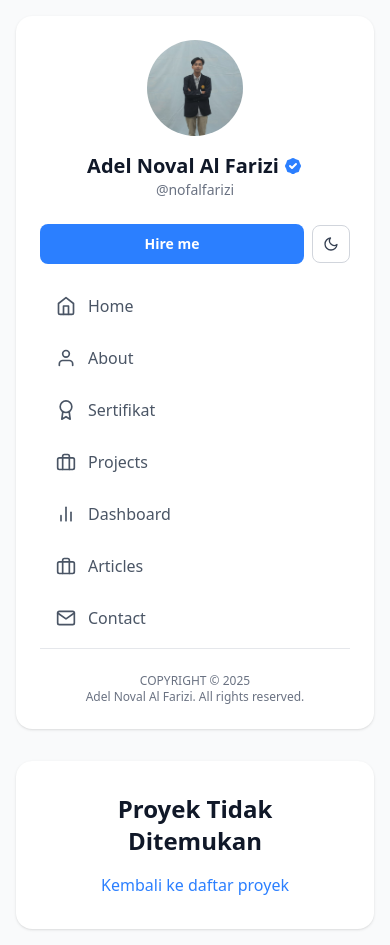
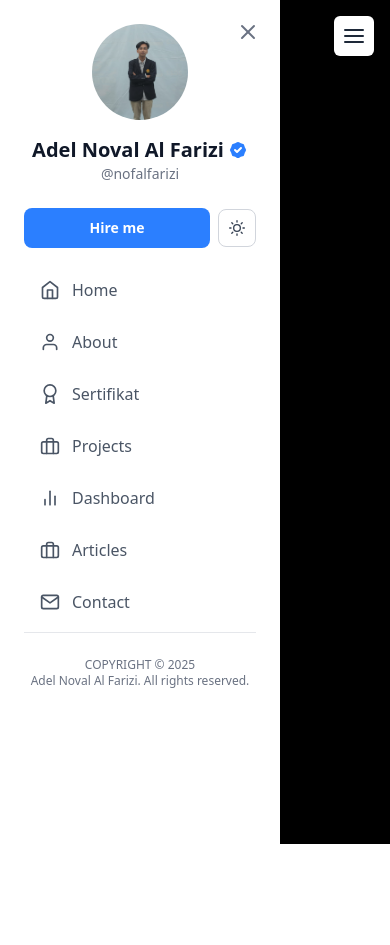
Before and after one commit to Biggze/Porto-react, a React (Vite) app: page /projects/1 in a window 390 px wide. Both pictures are taken after a click on the button "Open sidebar". After the commit the page ends 844 px from the top, so only its background shows below. Built offline with nearby package versions, Linux system fonts and the light colour scheme.

Commit message:
mobile tampilan

```diff
--- a/src/App.jsx
+++ b/src/App.jsx
@@ -2,6 +2,7 @@
 
 import React, { useState, useEffect } from 'react';
 import { BrowserRouter as Router, Routes, Route } from 'react-router-dom';
+import { Menu as MenuIcon } from 'react-feather'; // Impor ikon Menu
 
 // Impor komponen halaman dan sidebar
 import Sidebar from './pages/Sidebar.jsx';
@@ -16,8 +17,10 @@ import Dashboard from './pages/Dashboard.jsx';
 import Certificates from './pages/Certificates.jsx';
 
 export default function App() {
-const [theme, setTheme] = useState('light');
-  // useEffect untuk menerapkan kelas 'dark' pada elemen <html>
+  const [theme, setTheme] = useState('light');
+  // State untuk mengontrol visibilitas sidebar di mobile
+  const [isSidebarOpen, setSidebarOpen] = useState(false);
+
   useEffect(() => {
     const root = window.document.documentElement;
     if (theme === 'dark') {
@@ -30,23 +33,44 @@ const [theme, setTheme] = useState('light');
     }
   }, [theme]);
 
-  // Fungsi untuk mengganti tema
   const handleThemeToggle = () => {
     setTheme(prevTheme => (prevTheme === 'light' ? 'dark' : 'light'));
+  };
+
+  // Fungsi untuk menutup sidebar
+  const closeSidebar = () => {
+    setSidebarOpen(false);
   };
 
   return (
     <Router>
       <div className="bg-gray-50 dark:bg-gray-900 text-gray-800 dark:text-gray-300 min-h-screen">
         <div className="container mx-auto p-4 md:p-8">
-          {/* INI BAGIAN KUNCI UNTUK RESPONSIVE LAYOUT */}
+
+          {/* Tombol Hamburger untuk Mobile */}
+          <button
+            onClick={() => setSidebarOpen(true)}
+            className="lg:hidden fixed top-4 right-4 z-50 p-2 bg-white dark:bg-gray-800 rounded-md shadow-md"
+            aria-label="Open sidebar"
+          >
+            <MenuIcon size={24} />
+          </button>
+
+          {/* Overlay yang muncul saat sidebar terbuka di mobile */}
+          {isSidebarOpen && (
+            <div
+              onClick={closeSidebar}
+              className="lg:hidden fixed inset-0 bg-black bg-opacity-50 z-30"
+            ></div>
+          )}
+
           <div className="grid grid-cols-1 lg:grid-cols-12 gap-8 items-start">
-
             {/* Kolom untuk Sidebar */}
             <Sidebar
               theme={theme}
               onThemeToggle={handleThemeToggle}
-
+              isSidebarOpen={isSidebarOpen} // kirim state
+              onClose={closeSidebar}       // kirim fungsi close
             />
 
             {/* Kolom untuk Konten Utama */}
@@ -64,7 +88,6 @@ const [theme, setTheme] = useState('light');
                 <Route path="*" element={<Home />} /> {/* Fallback route */}
               </Routes>
             </main>
-
           </div>
         </div>
       </div>
--- a/src/pages/Sidebar.jsx
+++ b/src/pages/Sidebar.jsx
@@ -1,10 +1,12 @@
+// src/pages/Sidebar.jsx
+
 import React from 'react';
 import { Link, useLocation } from 'react-router-dom';
 import {
     Home as HomeIcon, User, Award, Briefcase, BarChart2,
-    MessageSquare, Mail, ArrowRight, Sun, Moon
+    MessageSquare, Mail, ArrowRight, Sun, Moon, X as XIcon // Impor Ikon X
 } from 'react-feather';
-import portfolioData from '../data/Data.js';// Pastikan path ini benar
+import portfolioData from '../data/Data.js'; // Pastikan path ini benar
 
 const NavItem = ({ icon, label, to, onClick }) => {
   const location = useLocation();
@@ -14,7 +16,7 @@ const NavItem = ({ icon, label, to, onClick }) => {
     <li>
       <Link
         to={to}
-        onClick={onClick}
+        onClick={onClick} // Menjalankan fungsi onClose saat item di-klik
         className={`flex items-center justify-between px-4 py-2.5 rounded-lg transition-colors duration-200 ${isActive ? 'bg-gray-100 dark:bg-gray-700 text-gray-900 dark:text-white font-semibold' : 'text-gray-600 dark:text-gray-400 hover:bg-gray-100 dark:hover:bg-gray-700 hover:text-gray-900 dark:hover:text-white'}`}
       >
         <div className="flex items-center space-x-3">
@@ -27,7 +29,8 @@ const NavItem = ({ icon, label, to, onClick }) => {
   );
 };
 
-const Sidebar = ({ theme, onThemeToggle, onClose }) => {
+// Terima props isSidebarOpen dan onClose dari App.js
+const Sidebar = ({ theme, onThemeToggle, isSidebarOpen, onClose }) => {
   const navItems = [
     { icon: <HomeIcon size={20} />, label: 'Home', to: '/' },
     { icon: <User size={20} />, label: 'About', to: '/about' },
@@ -38,9 +41,27 @@ const Sidebar = ({ theme, onThemeToggle, onClose }) => {
     { icon: <Mail size={20} />, label: 'Contact', to: '/contact' },
   ];
 
+  // Kelas CSS untuk mengatur transisi dan visibilitas
+  const sidebarClasses = `
+    fixed inset-y-0 left-0 z-40 w-[280px] h-full overflow-y-auto bg-white dark:bg-gray-800
+    transform transition-transform duration-300 ease-in-out
+    lg:sticky lg:top-8 lg:translate-x-0 lg:col-span-3 lg:self-start lg:h-auto lg:w-full lg:z-auto lg:inset-auto
+    ${isSidebarOpen ? 'translate-x-0' : '-translate-x-full'}
+  `;
+
   return (
-      <aside className="lg:col-span-3 lg:sticky top-8 self-start">
-            <div className="bg-white dark:bg-gray-800 dark:border dark:border-gray-700 p-6 rounded-2xl shadow-sm">
+    // Gunakan kelas yang sudah didefinisikan
+    <aside className={sidebarClasses}>
+      {/* Tombol Close di dalam sidebar, hanya muncul di mobile */}
+      <button
+        onClick={onClose}
+        className="lg:hidden absolute top-4 right-4 p-1 text-gray-500 hover:text-gray-800 dark:hover:text-white"
+        aria-label="Close sidebar"
+      >
+        <XIcon size={24} />
+      </button>
+
+      <div className="p-6">
         <div className="flex flex-col items-center text-center">
           <img className="w-24 h-24 rounded-full mb-4 object-cover" src="/img/me.jpg" alt={`Foto profil ${portfolioData.profile.name}`} />
           <h1 className="text-xl font-bold text-gray-900 dark:text-white flex items-center">{portfolioData.profile.name}<svg className="w-5 h-5 ml-1 text-blue-500" fill="currentColor" viewBox="0 0 20 20"><path fillRule="evenodd" d="M6.267 3.455a3.066 3.066 0 001.745-.723 3.066 3.066 0 013.976 0 3.066 3.066 0 001.745.723 3.066 3.066 0 012.812 2.812c.051.643.304 1.254.723 1.745a3.066 3.066 0 010 3.976 3.066 3.066 0 00-.723 1.745 3.066 3.066 0 01-2.812 2.812 3.066 3.066 0 00-1.745.723 3.066 3.066 0 01-3.976 0 3.066 3.066 0 00-1.745-.723 3.066 3.066 0 01-2.812-2.812 3.066 3.066 0 00-.723-1.745 3.066 3.066 0 010-3.976 3.066 3.066 0 00.723-1.745 3.066 3.066 0 012.812-2.812zm7.44 5.252a1 1 0 00-1.414-1.414L9 10.586 7.707 9.293a1 1 0 00-1.414 1.414l2 2a1 1 0 001.414 0l4-4z" clipRule="evenodd"></path></svg></h1>
@@ -52,7 +73,12 @@ const Sidebar = ({ theme, onThemeToggle, onClose }) => {
             {theme === 'light' ? <Sun size={16} /> : <Moon size={16} />}
           </button>
         </div>
-                <nav className="mt-5"><ul className="space-y-2">{navItems.map(item => <NavItem key={item.label} {...item} />)}</ul></nav>
+        <nav className="mt-5">
+          <ul className="space-y-2">
+            {/* Kirim props `onClose` ke setiap NavItem agar sidebar tertutup saat link di-klik */}
+            {navItems.map(item => <NavItem key={item.label} {...item} onClick={onClose} />)}
+          </ul>
+        </nav>
         <div className="mt-2 pt-6 border-t border-gray-200 dark:border-gray-700 text-center">
           <p className="text-xs text-gray-500">COPYRIGHT © 2025</p>
           <p className="text-xs text-gray-500">{portfolioData.profile.name}. All rights reserved.</p>
```
Lines whose indentation alone changed are shown as unchanged.
